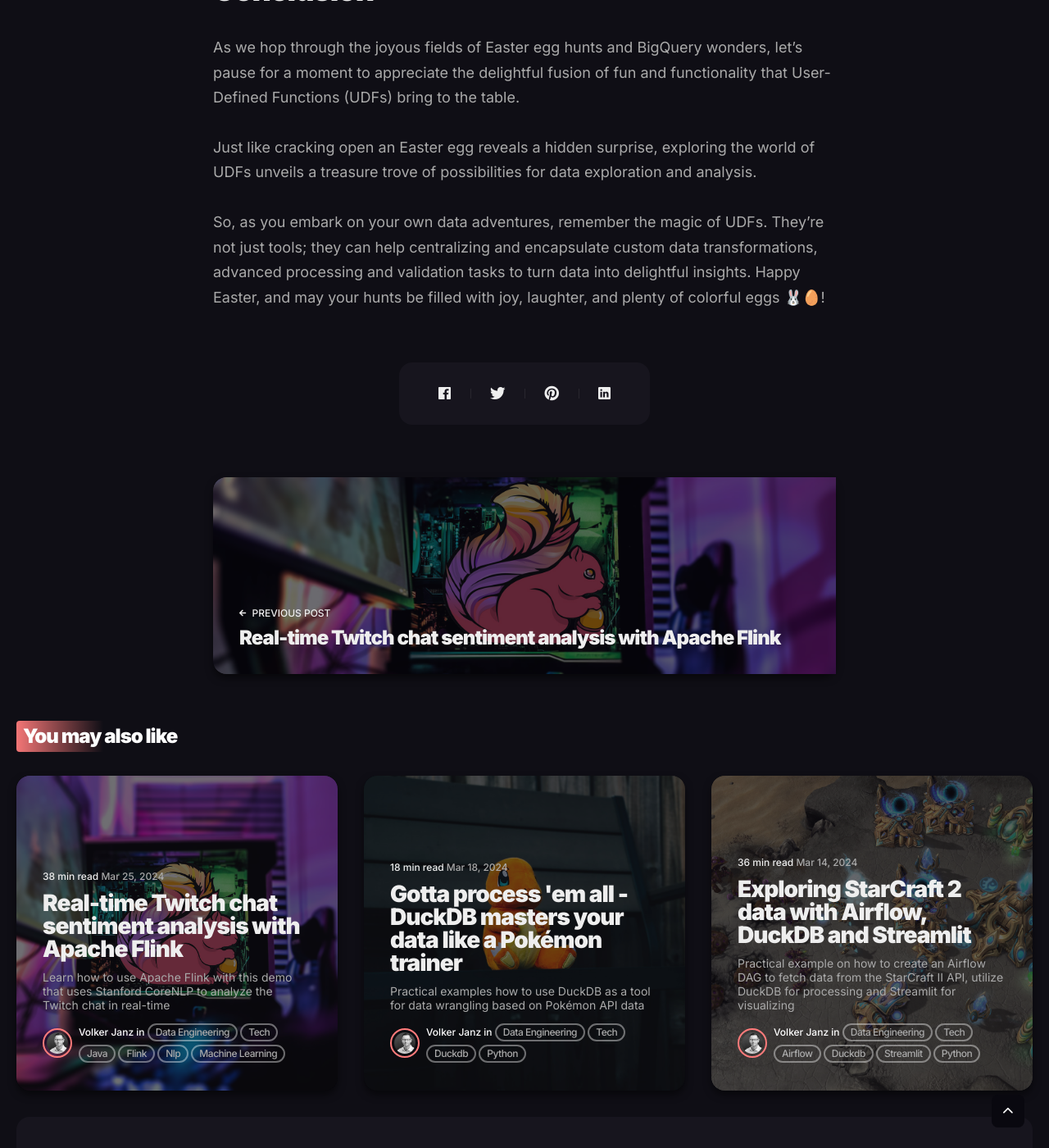
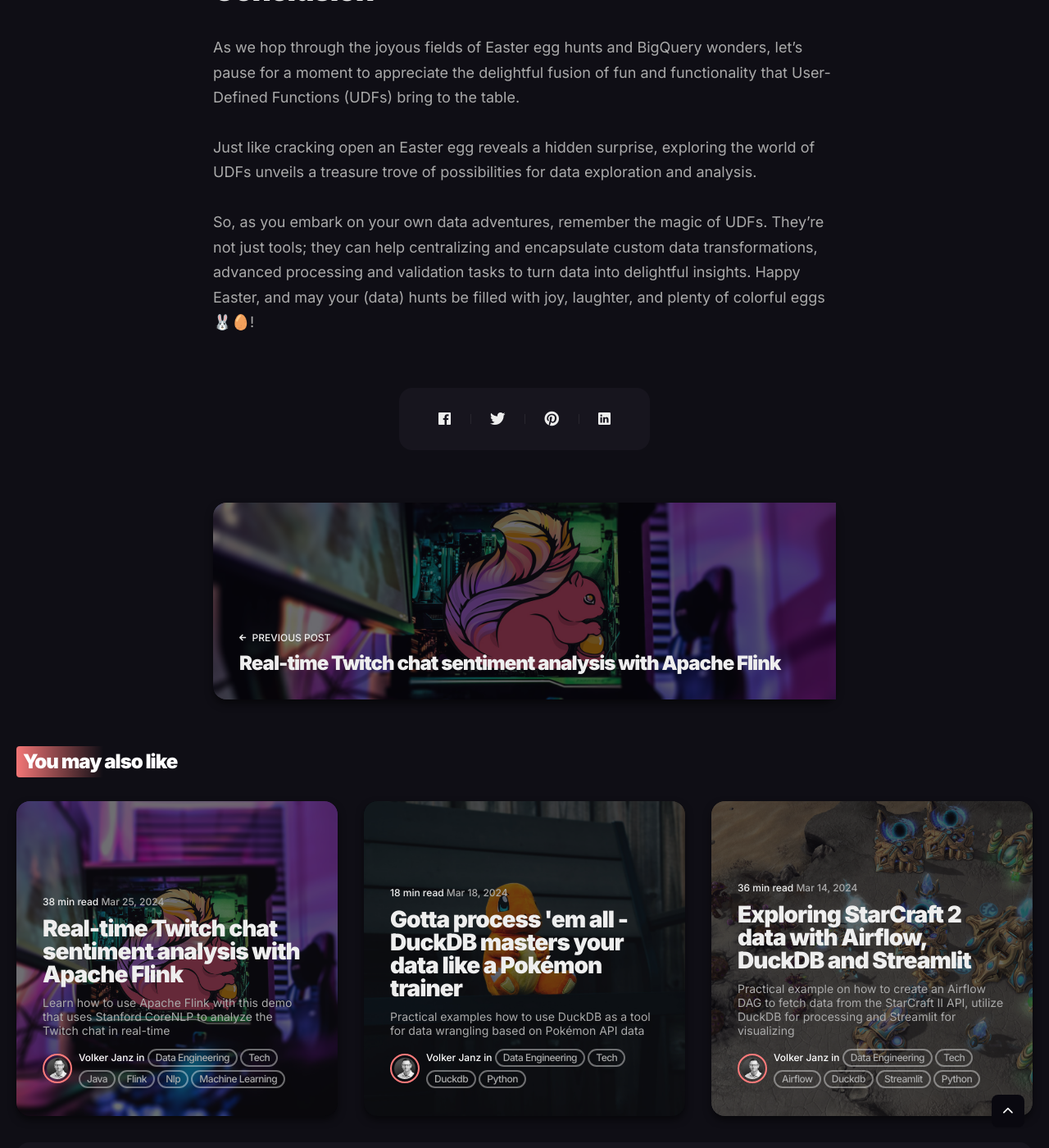
Before and after one commit to vojay-dev/vojay-dev.github.io, a Jekyll site: the page built from _posts/2024-03-31-bigquery-easter.md, in a window 1280 px wide and 1400 px high, scrolled down 11746 px. Shown: the whole window at 82% size. Built offline with Jekyll 4.4.1, drawn with Linux system fonts in a browser that asks for light colours; nearby versions of some CDN libraries; comment, search, counter and statistics services are not loaded; the table of contents is made by our own code; some of the changed text lies outside the part shown.

Commit message:
Minor adjustments for Easter BigQuery article

```diff
--- a/_posts/2024-03-31-bigquery-easter.md
+++ b/_posts/2024-03-31-bigquery-easter.md
@@ -263,4 +263,4 @@ As we hop through the joyous fields of Easter egg hunts and BigQuery wonders, le
 
 Just like cracking open an Easter egg reveals a hidden surprise, exploring the world of UDFs unveils a treasure trove of possibilities for data exploration and analysis.
 
-So, as you embark on your own data adventures, remember the magic of UDFs. They're not just tools; they can help centralizing and encapsulate custom data transformations, advanced processing and validation tasks to turn data into delightful insights. Happy Easter, and may your hunts be filled with joy, laughter, and plenty of colorful eggs 🐰🥚!
+So, as you embark on your own data adventures, remember the magic of UDFs. They're not just tools; they can help centralizing and encapsulate custom data transformations, advanced processing and validation tasks to turn data into delightful insights. Happy Easter, and may your (data) hunts be filled with joy, laughter, and plenty of colorful eggs 🐰🥚!
```
Also changed, not shown: other parts of _posts/2024-03-31-bigquery-easter.md (+1 -1 lines).
